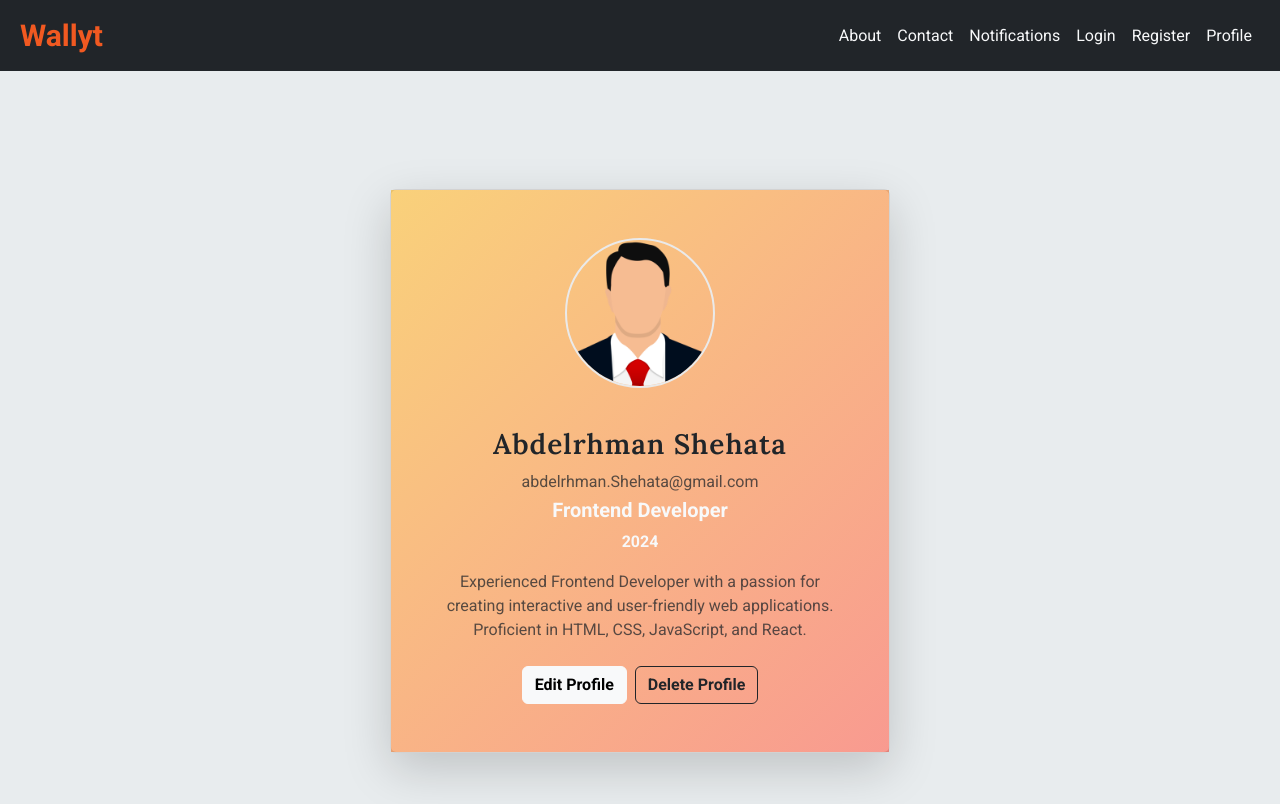
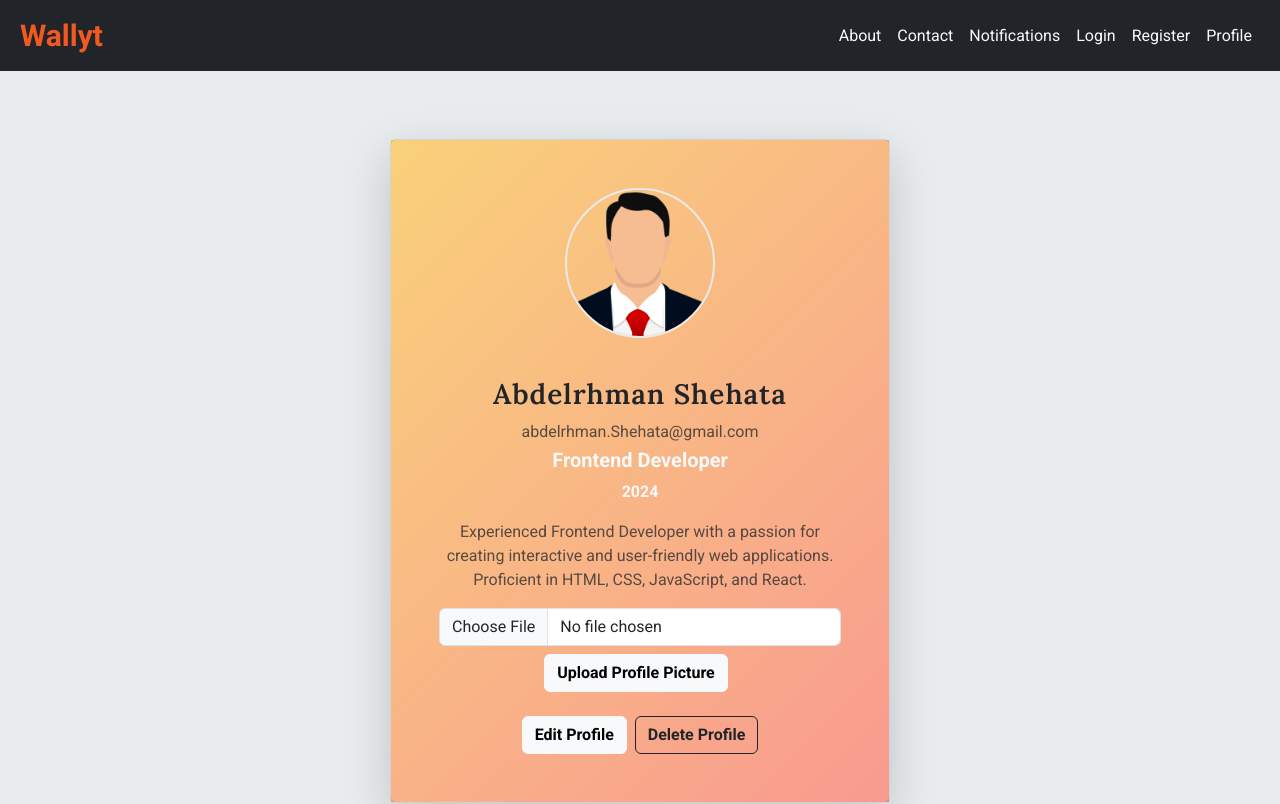
Before and after one commit to saraabdelrhman/wallet-market-master, a React (Create React App) app: page /profile in a window 1280 px wide. Shown: the top 804 px of the page. Built offline with nearby package versions, Linux system fonts and the light colour scheme.

Commit message:
Update Profile.js

```diff
--- a/src/components/Profile.js
+++ b/src/components/Profile.js
@@ -13,6 +13,8 @@ const Profile = () => {
     role: 'Frontend Developer',
     currentYear: new Date().getFullYear(),
   });
+
+  const [selectedFile, setSelectedFile] = useState(null);
 
   const handleProfileUpdate = () => {
     const updatedProfile = { ...user };
@@ -41,7 +43,7 @@ const Profile = () => {
 
   const handleProfileDelete = () => {
     if (window.confirm("Are you sure you want to delete your profile? This action cannot be undone.")) {
-      fetch('https://wallyt.com/profile', {
+      fetch('https://wallyt.com/profile/deactivate', {
         method: 'DELETE',
         headers: {
           'Content-Type': 'application/json',
@@ -63,6 +65,41 @@ const Profile = () => {
     }
   };
 
+  const handleFileChange = (e) => {
+    setSelectedFile(e.target.files[0]);
+  };
+
+  const handleProfilePictureUpload = () => {
+    if (!selectedFile) {
+      alert('Please select a file first.');
+      return;
+    }
+
+    const formData = new FormData();
+    formData.append('avatar', selectedFile);
+
+    fetch('https://wallyt.com/profile/picture', {
+      method: 'POST',
+      body: formData,
+    })
+      .then(response => {
+        if (!response.ok) {
+          throw new Error('Failed to upload profile picture');
+        }
+        return response.json();
+      })
+      .then(data => {
+        setUser(prevUser => ({
+          ...prevUser,
+          avatar: data.avatar, // Assuming the response contains the updated avatar URL
+        }));
+        alert('Profile picture uploaded successfully!');
+      })
+      .catch(error => {
+        console.error('Error uploading profile picture:', error);
+      });
+  };
+
   return (
     <div className="container d-flex justify-content-center align-items-center vh-100 ">
       <div className="card shadow-lg w-100" style={{ maxWidth: '500px' }}>
@@ -73,6 +110,13 @@ const Profile = () => {
           <h5 className="text-light fw-semibold">{user.role}</h5>
           <p className="text-light fw-semibold">{user.currentYear}</p>
           <p className="mt-3 text-muted">{user.bio}</p>
+
+          <div className="mt-3">
+            <input type="file" onChange={handleFileChange} className="form-control mb-2" />
+            <button className="btn btn-light me-2 fw-bold" onClick={handleProfilePictureUpload}>
+              Upload Profile Picture
+            </button>
+          </div>
 
           <div className="mt-4">
             <Link to="/editprofile">
```
